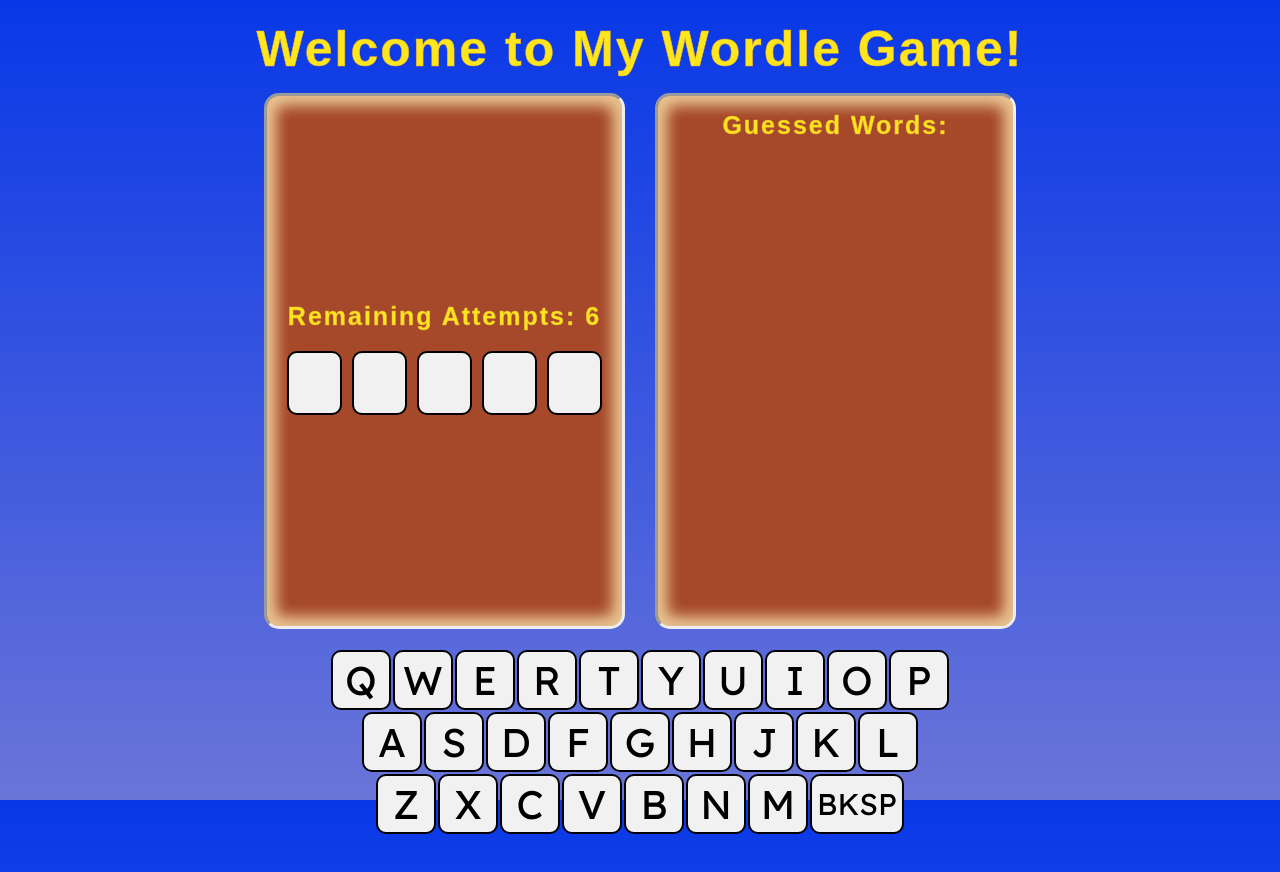
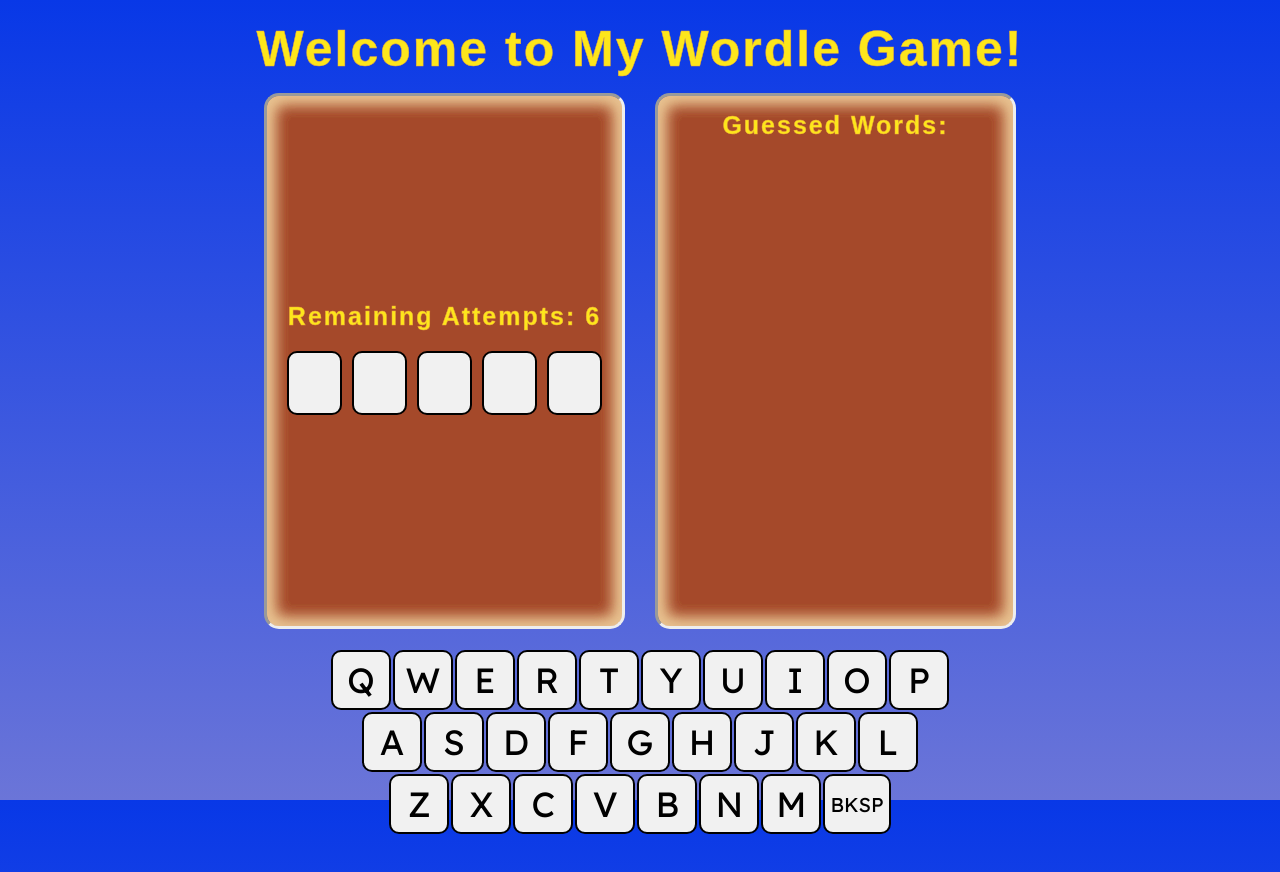
Before and after one commit to sethbaldridge87/wordle-game, a React (Create React App) app: page / in a window 1280 px wide. Shown: the top 872 px of the page. Built offline with nearby package versions, Linux system fonts and the light colour scheme; no server answers; the HTML template or start-up script is replaced by a standard one; a web font is replaced by a local one.

Commit message:
Fixing some logic in LetterKey, adding some additional stylings for other breakpoints.

```diff
--- a/src/components/LetterKey.jsx
+++ b/src/components/LetterKey.jsx
@@ -1,6 +1,6 @@
 const LetterKey = ({props, onChildClick}) => {
-    const handleClick = (props) => {
-        onChildClick('some-data');
+    const handleClick = () => {
+        onChildClick();
     }
     return (
         <button onClick={handleClick} data-character={props} className="word-block" >{props}</button>
--- a/src/style/style.css
+++ b/src/style/style.css
@@ -274,23 +274,46 @@ input[type=button].show:hover, input[type=button].show:focus, input[type=button]
   display: inline-block;
 }
 
+@media screen and (min-width: 576px) {
+  #layout, #keyboard {
+    width: 450px;
+  }
+  #guessed-words {
+    height: 375px;
+  }
+  .word-block {
+    height: 40px;
+    width: 40px;
+  }
+  #layout .word-block {
+    font-size: 30px;
+  }
+  #keyboard .word-block {
+    font-size: 25px;
+  }
+  #keyboard #backSpace {
+    font-size: 20px;
+  }
+}
 @media screen and (min-width: 767px) {
-  #layout {
+  #layout, #keyboard {
     width: 650px;
   }
   #guessed-words {
     height: 500px;
   }
-  #keyboard {
-    width: 640px;
-  }
   .word-block {
-    font-size: 40px;
     height: 60px;
     width: 60px;
   }
-  .word-block#backSpace {
-    font-size: 30px;
+  #layout .word-block {
+    font-size: 45px;
+  }
+  #keyboard .word-block {
+    font-size: 35px;
+  }
+  #keyboard #backSpace {
+    font-size: 20px;
   }
 }
 @media screen and (min-width: 992px) {
@@ -309,9 +332,6 @@ input[type=button].show:hover, input[type=button].show:focus, input[type=button]
     min-height: 500px;
     width: 50%;
     margin: 0 15px 15px;
-  }
-  #wordSpace .word-block, #guessed-words .word-block {
-    font-size: 45px;
   }
   #wordSpace {
     align-content: center;
--- a/src/style/style.scss
+++ b/src/style/style.scss
@@ -287,8 +287,39 @@ input[type=button] {
   }
 }
 
+@media screen and (min-width: 576px) {
+  #layout, #keyboard {
+    width: 450px;
+  }
+
+  #guessed-words {
+    height: 375px;
+  }
+
+  .word-block {
+    height: 40px;
+    width: 40px;
+  }
+
+  #layout {
+    .word-block {
+      font-size: 30px;
+    }
+  }
+
+  #keyboard {
+    .word-block {
+      font-size: 25px;
+    }
+
+    #backSpace {
+      font-size: 20px;
+    }
+  }
+}
+
 @media screen and (min-width: 767px) {
-  #layout {
+  #layout, #keyboard {
     width: 650px;
   }
 
@@ -296,17 +327,24 @@ input[type=button] {
     height: 500px;
   }
 
-  #keyboard {
-    width: 640px;
+  .word-block {
+    height: 60px;
+    width: 60px;
   }
 
-  .word-block {
-    font-size: 40px;
-    height: 60px;
-    width: 60px;
+  #layout {
+    .word-block {
+      font-size: 45px;
+    }
+  }
 
-    &#backSpace {
-      font-size: 30px;
+  #keyboard {
+    .word-block {
+      font-size: 35px;
+    }
+
+    #backSpace {
+      font-size: 20px;
     }
   }
 }
@@ -328,10 +366,6 @@ input[type=button] {
     min-height: 500px;
     width: 50%;
     margin: 0 15px 15px;
-
-    .word-block {
-      font-size: 45px;
-    }
   }
 
   #wordSpace {
```
Also changed, not shown: 1 other file (tests, documents, lock files or other folders).
